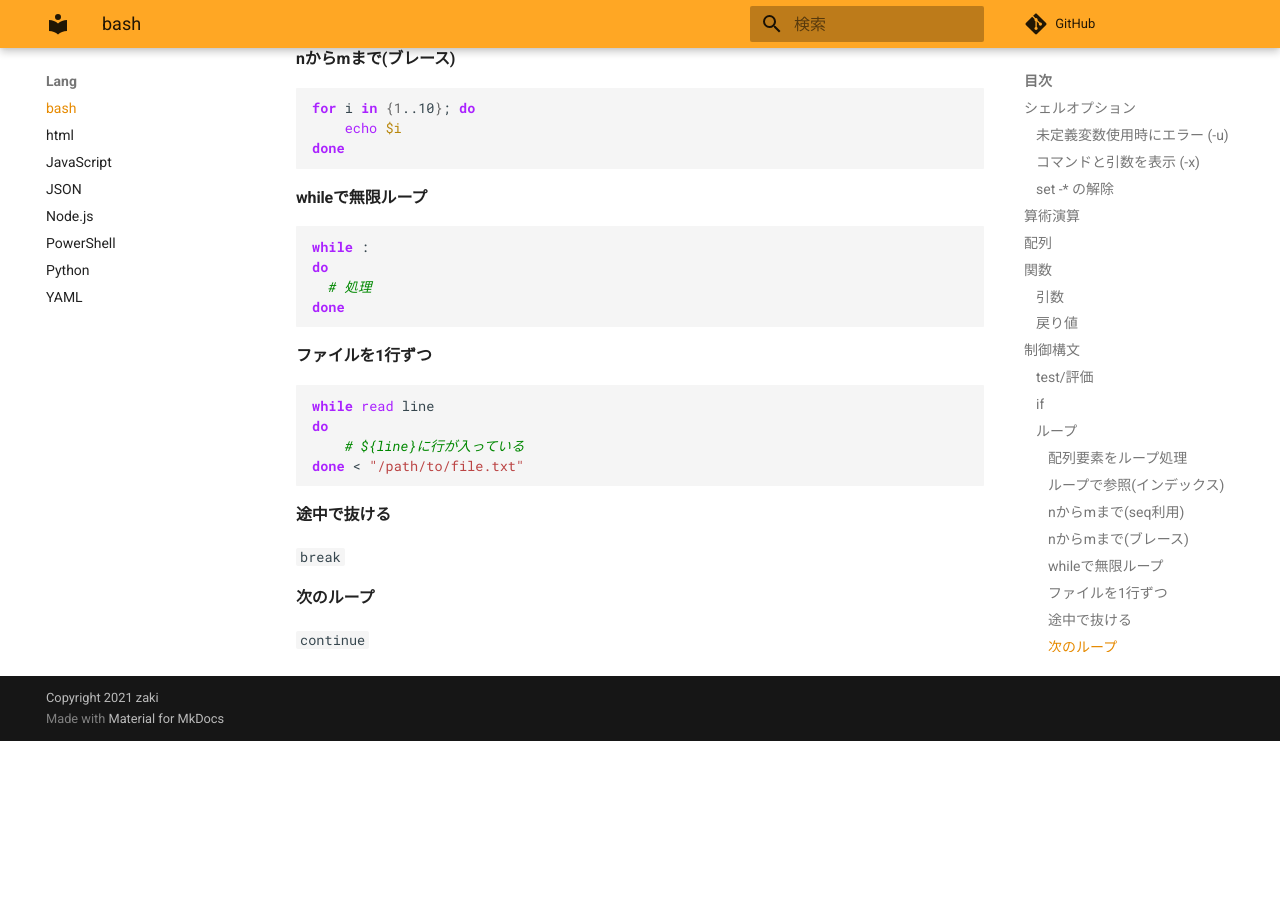
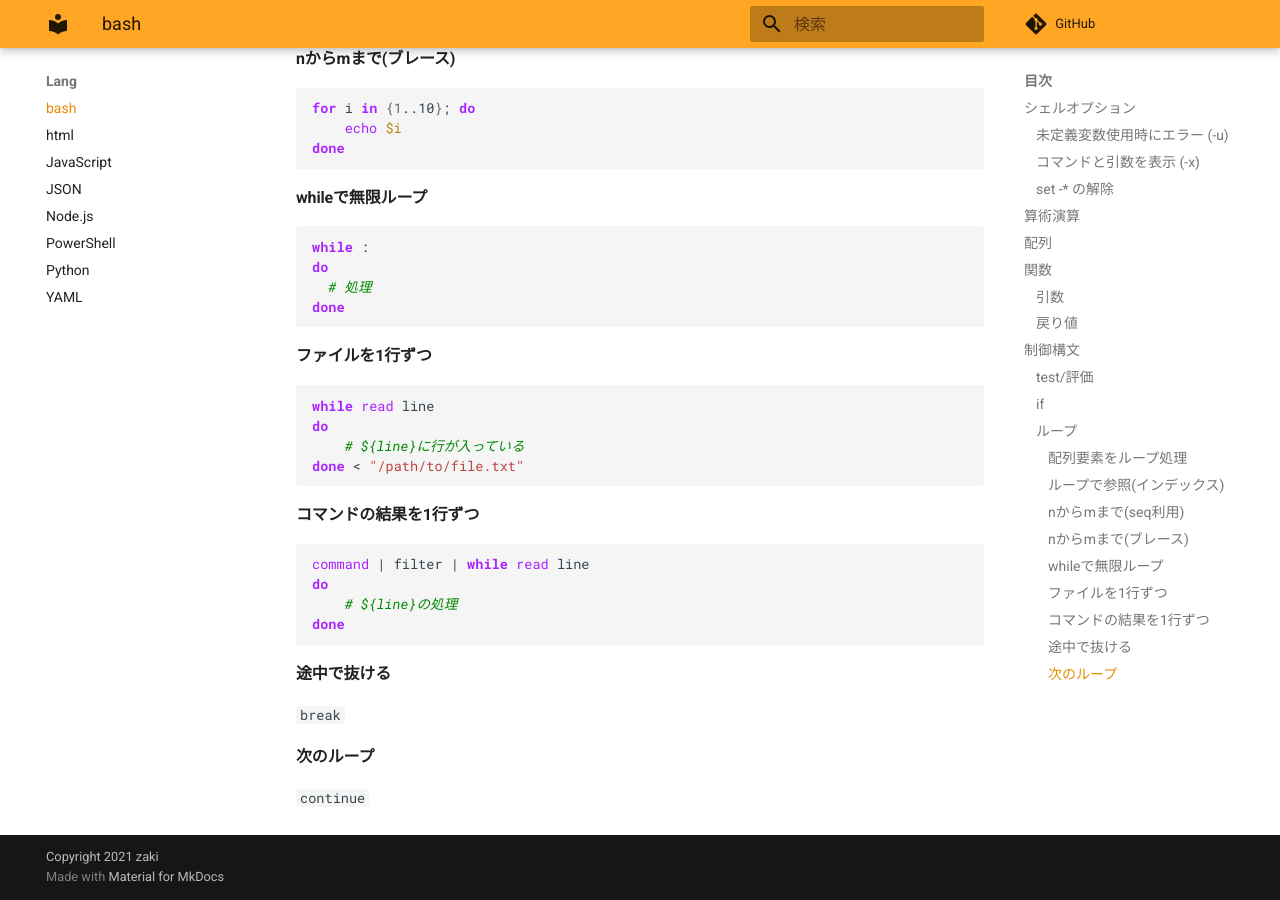
Before and after one commit to zaki-lknr/docs, an MkDocs documentation site: the page built from docs/lang/bash.md, in a window 1280 px wide and 900 px high, scrolled down 4203 px. Built offline with MkDocs 1.6.1 and Material for MkDocs 9.7.7, drawn with Linux system fonts in a browser that asks for light colours; comment, search, counter and statistics services are not loaded; before the commit the page ends 4944 px from its top, so only the background shows below that.

Commit message:
add: lang/bash: コマンドの結果のループ

````diff
--- a/docs/lang/bash.md
+++ b/docs/lang/bash.md
@@ -212,6 +212,15 @@ do
 done < "/path/to/file.txt"
 ```
 
+#### コマンドの結果を1行ずつ
+
+```bash
+command | filter | while read line
+do
+    # ${line}の処理
+done
+```
+
 #### 途中で抜ける
 
 `break`
````
